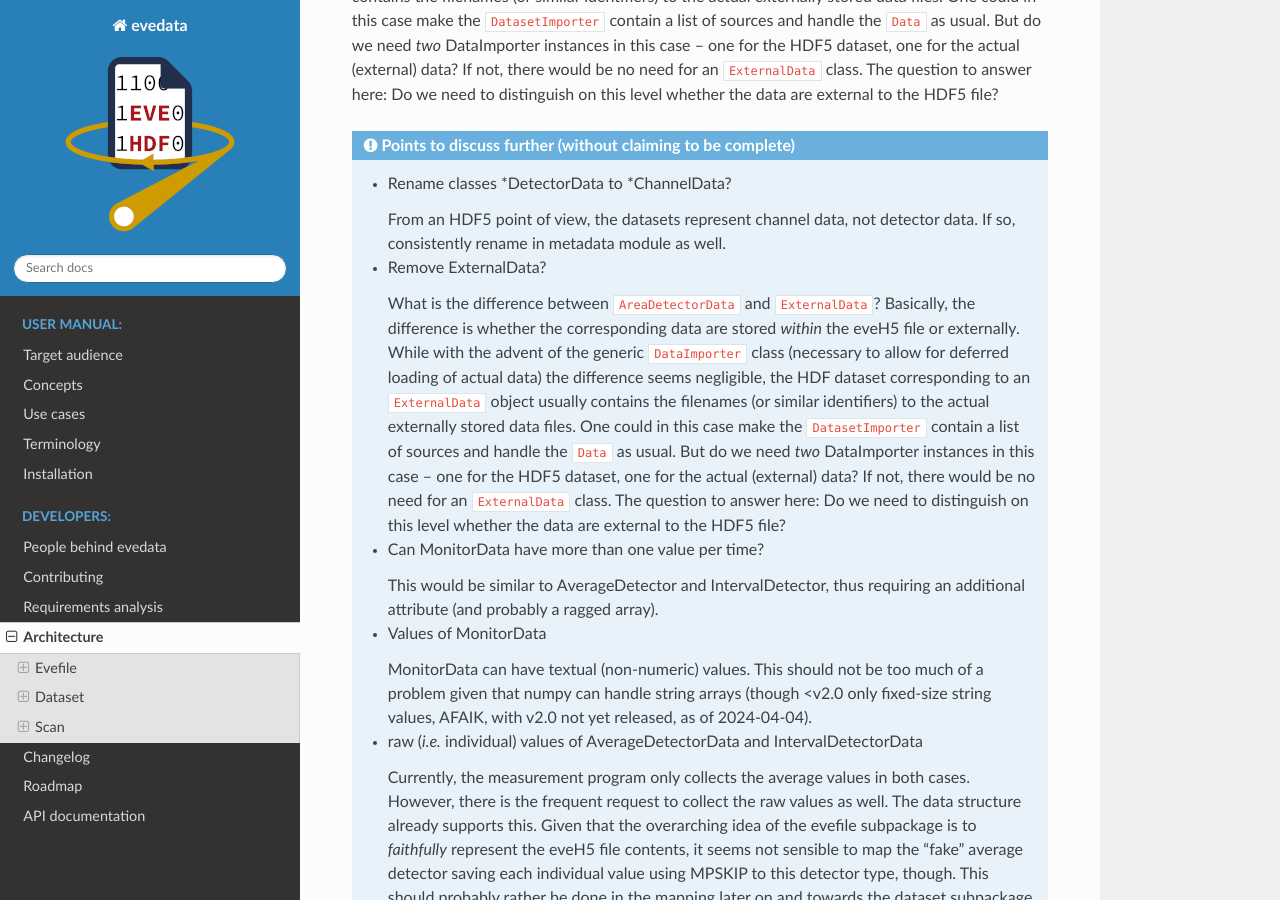
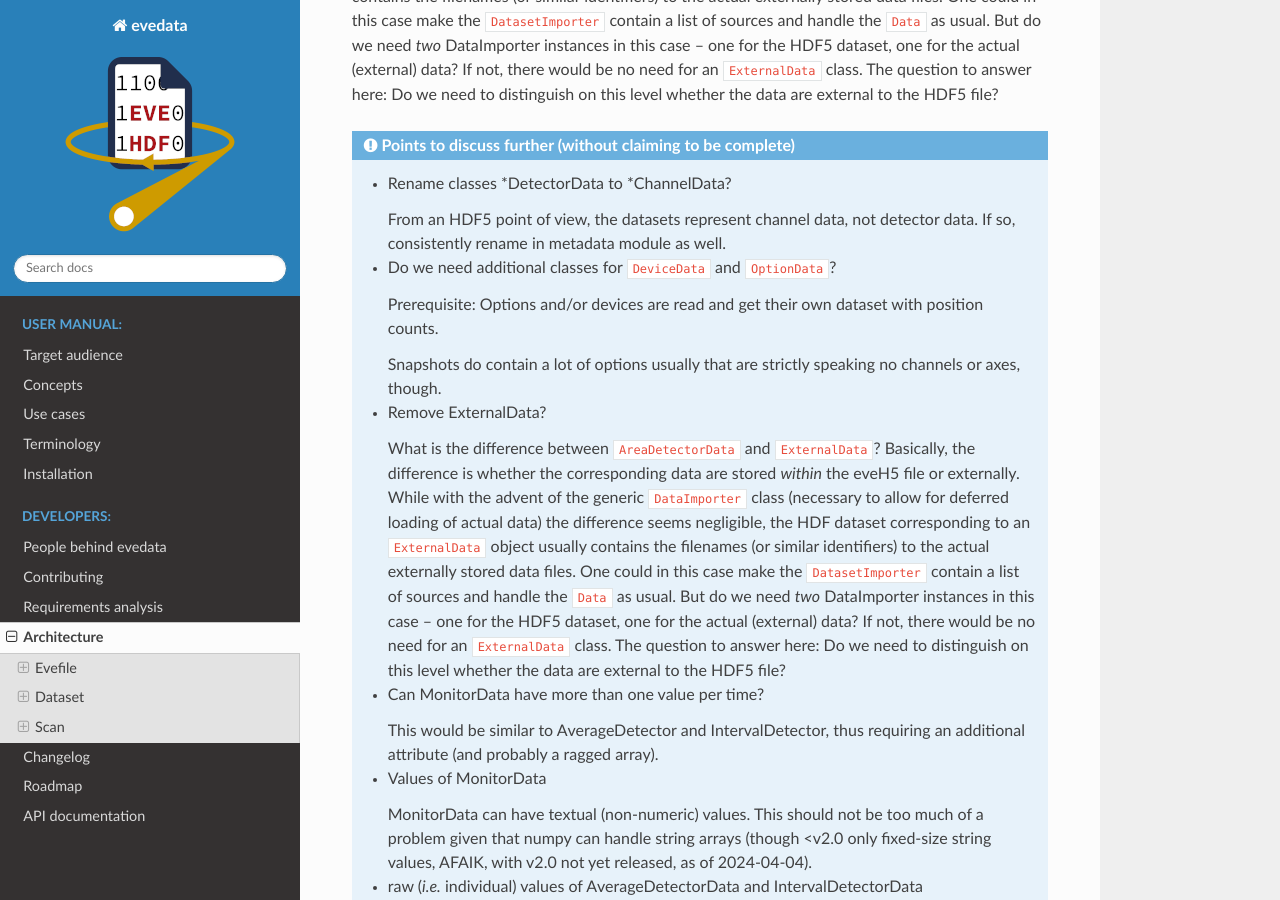
Before and after one commit to tillbiskup/evedata, a Sphinx documentation site: the page built from docs/architecture.rst, in a window 1280 px wide and 900 px high, scrolled down 7151 px. Built offline with Sphinx 7.4.7 and the Read the Docs theme 2.0.0, drawn with Linux system fonts in a browser that asks for light colours.

Commit message:
Do we need special classes for option and device data?

```diff
--- a/docs/architecture.rst
+++ b/docs/architecture.rst
@@ -149,6 +149,12 @@ What is the difference between ``AreaDetectorData`` and ``ExternalData``? Basica
     * Rename classes \*DetectorData to \*ChannelData?
 
       From an HDF5 point of view, the datasets represent channel data, not detector data. If so, consistently rename in metadata module as well.
+
+    * Do we need additional classes for ``DeviceData`` and ``OptionData``?
+
+      Prerequisite: Options and/or devices are read and get their own dataset with position counts.
+
+      Snapshots do contain a lot of options usually that are strictly speaking no channels or axes, though.
 
     * Remove ExternalData?
 
```
Also changed, not shown: 1 other file.
